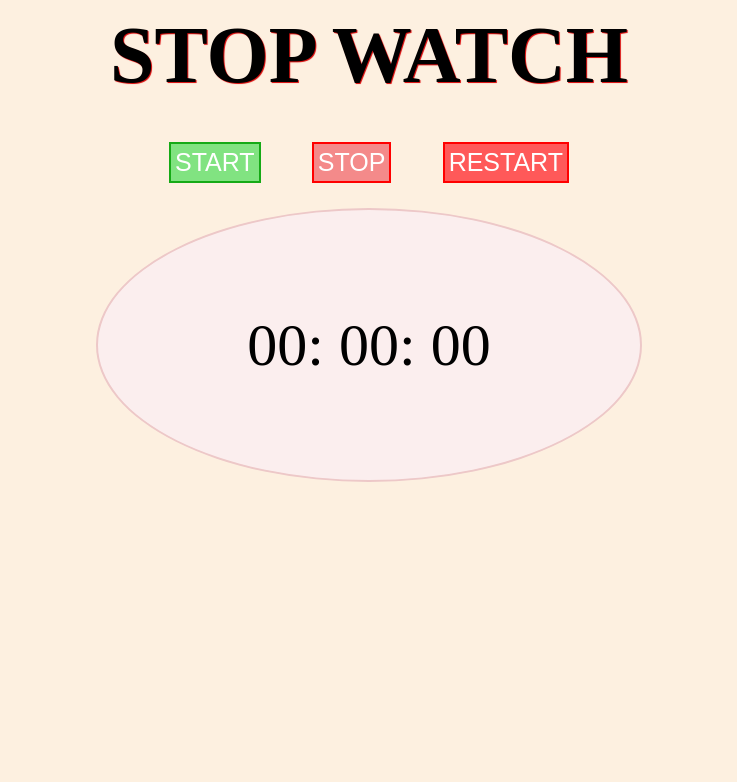
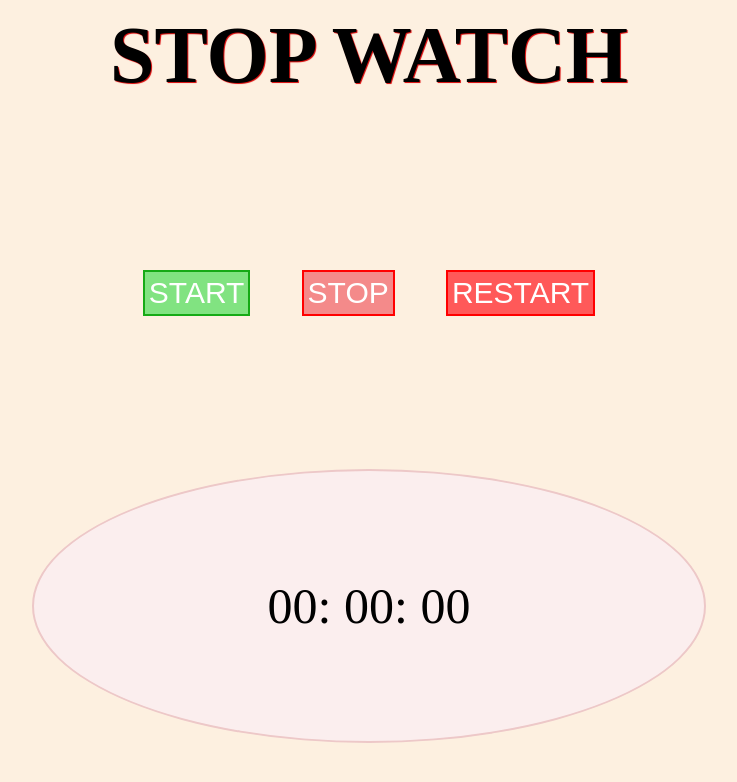
Before and after one commit to AntimaKumawat111/StopWatch, a plain HTML site: page index.html in a window 1280 px wide. Shown: the whole page, without its empty margins (271-1008 px from the left). Drawn offline with Linux system fonts and the light colour scheme.

Commit message:
fix error

```diff
--- a/script.js
+++ b/script.js
@@ -1,5 +1,5 @@
 
-
+var timeoutid;
 var hour = 0;
 var mint = 0;
 var sec = 0;
@@ -12,13 +12,17 @@ function start() {
 
 function stop() {
   timer = false;
+  clearTimeout(timeoutid);
 }
 
 function restart() {
   timer = false;
+
   hour = 0;
   mint = 0;
   sec = 0;
+  clearTimeout(timeoutid);
+
 }
 
 function stopwatch() {
@@ -56,5 +60,5 @@ function stopwatch() {
   document.getElementById("hour").innerHTML = hrString;
   document.getElementById("mint").innerHTML = " : " + mintString;
   document.getElementById("sec").innerHTML = " : " + secString;
-  setTimeout(stopwatch, 1000);
+  timeoutid= setTimeout(stopwatch, 1000);
 }
--- a/style.css
+++ b/style.css
@@ -29,6 +29,8 @@ body {
   display: flex;
   align-items: center;
   justify-content: center;
+  /* overflow: scroll; */
+  /* white-space: word-wrap; */
 }
 
 
@@ -36,9 +38,9 @@ body {
 #stop,
 #restart {
   color: white;
-  margin: 2% 2%;
+  margin: 12% 2%;
   padding: 4px;
-  font-size: 25px;
+  font-size: 30px;
   outline: none;
   border: 2px solid black;
 
@@ -59,7 +61,7 @@ body {
 
 .showTime {
   height: 30%;
-  width: 40%;
+  width: 50%;
   padding: 15px;
   margin: auto;
   border-radius: 50%;
@@ -68,5 +70,5 @@ body {
   align-items: center;
   background-color: rgb(251, 238, 238);
   border: 2px solid rgb(237, 200, 200);
-  font-size: 60px;
+  font-size: 50px;
 }
```
